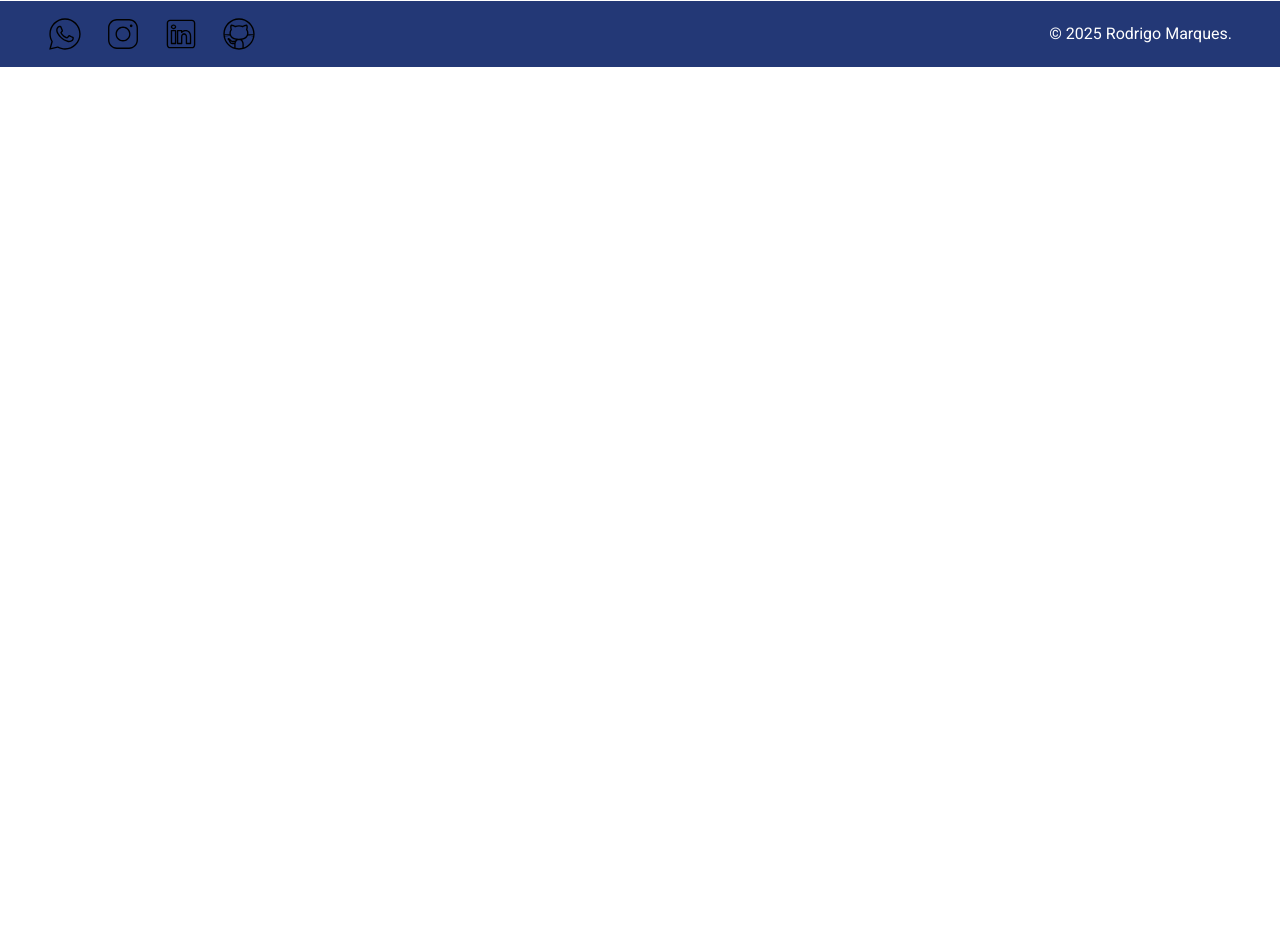
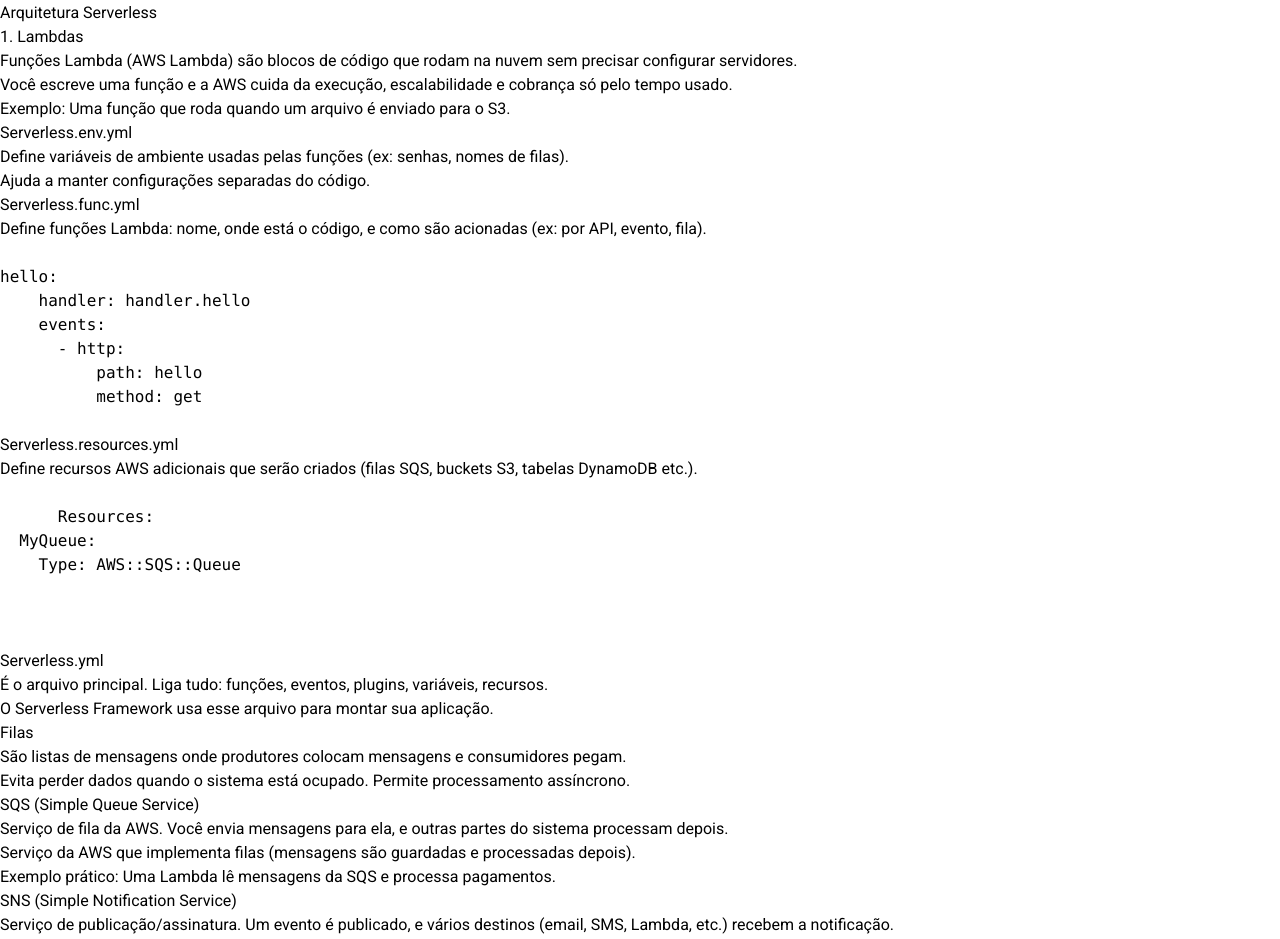
Before and after one commit to RodrigoMarques6/utilidadesParaProjetos, an Angular app: page /aprendizado-diario in a window 1280 px wide. Shown: the part 385-1324 px from the top of the page. Before the commit the page ends 800 px from the top, so only its background shows below. Built offline with nearby package versions, Linux system fonts and the light colour scheme.

Commit message:
update daily-learning

```diff
--- a/src/app/components/daily-learning/daily-learning.component.html
+++ b/src/app/components/daily-learning/daily-learning.component.html
@@ -42,4 +42,86 @@
     cadeira de operadores. Ele simula métodos que retornam Observables, por isso
     a utilização é ampliada em testes.
   </p>
+  <h2>Arquitetura Serverless</h2>
+  <h1>1. Lambdas</h1>
+  <p>
+    Funções Lambda (AWS Lambda) são blocos de código que rodam na nuvem sem
+    precisar configurar servidores.
+  </p>
+  <p>
+    Você escreve uma função e a AWS cuida da execução, escalabilidade e cobrança
+    só pelo tempo usado.
+  </p>
+  <p>Exemplo: Uma função que roda quando um arquivo é enviado para o S3.</p>
+
+  <h2>Serverless.env.yml</h2>
+  <p>
+    Define variáveis de ambiente usadas pelas funções (ex: senhas, nomes de
+    filas).
+  </p>
+  <p>Ajuda a manter configurações separadas do código.</p>
+
+  <h2>Serverless.func.yml</h2>
+  <p>
+    Define funções Lambda: nome, onde está o código, e como são acionadas (ex:
+    por API, evento, fila).
+  </p>
+  <br />
+  <code>
+    <pre>
+hello:
+    handler: handler.hello
+    events:
+      - http:
+          path: hello
+          method: get</pre
+    ></code
+  ><br />
+  <h2>Serverless.resources.yml</h2>
+  <p>
+    Define recursos AWS adicionais que serão criados (filas SQS, buckets S3,
+    tabelas DynamoDB etc.).
+  </p>
+  <br />
+  <code>
+    <pre>
+      Resources:
+  MyQueue:
+    Type: AWS::SQS::Queue
+
+    </pre></code
+  ><br />
+  <h2>Serverless.yml</h2>
+  <p>
+    É o arquivo principal. Liga tudo: funções, eventos, plugins, variáveis,
+    recursos.
+  </p>
+  <p>O Serverless Framework usa esse arquivo para montar sua aplicação.</p>
+
+  <h2>Filas</h2>
+  <p>São listas de mensagens onde produtores colocam mensagens e consumidores pegam.</p>
+  <p>Evita perder dados quando o sistema está ocupado. Permite processamento assíncrono.</p>
+
+  <h2>SQS (Simple Queue Service)</h2>
+  <p>Serviço de fila da AWS.
+
+    Você envia mensagens para ela, e outras partes do sistema processam depois.</p>
+    <p>Serviço da AWS que implementa filas (mensagens são guardadas e processadas depois).</p>
+    <p>Exemplo prático: Uma Lambda lê mensagens da SQS e processa pagamentos.</p>
+
+    <h2>SNS (Simple Notification Service)</h2>
+    <p>Serviço de publicação/assinatura.
+
+      Um evento é publicado, e vários destinos (email, SMS, Lambda, etc.) recebem a notificação.</p>
+      <p>Serviço da AWS que implementa publicação/assinatura (mensagens são enviadas a vários destinos ao mesmo tempo).</p>
+      <p>Exemplo prático: Um novo cadastro envia notificação para e-mail e SMS via SNS.</p>
+
+      <h2>DLQ (Dead Letter Queue)</h2>
+      <p>Fila especial onde vão mensagens que falharam várias vezes no processamento.</p>
+      <p>Ajuda na análise de erros sem perder mensagens.</p>
+
+      <h4>Em resumo:</h4>
+      <p>✅ SQS = Fila para tarefas como pagamentos, e-mails, pedidos, etc.
+        ✅ SNS = Serviço de notificação que dispara mensagens para vários destinos.
+        ✅ DLQ = Fila onde vão mensagens com erro para reprocessamento ou análise.</p>
 </div>
```
